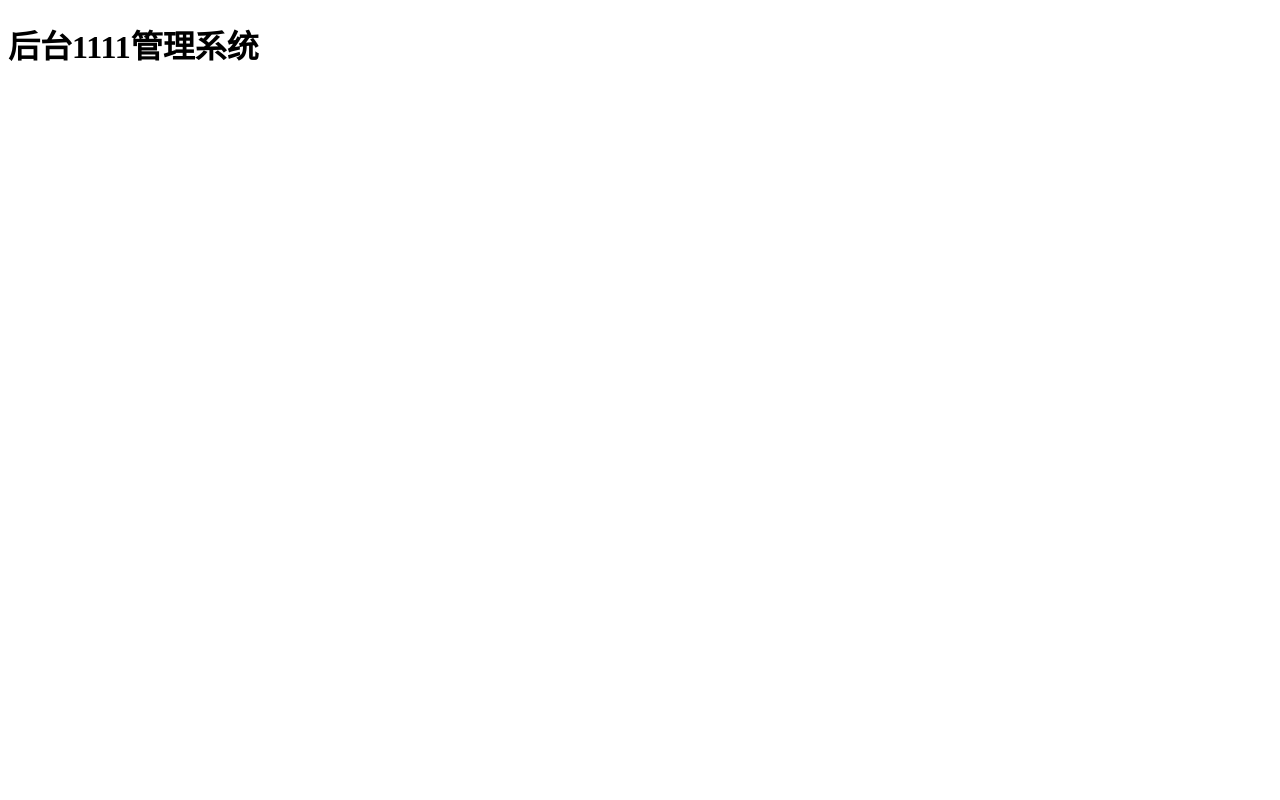
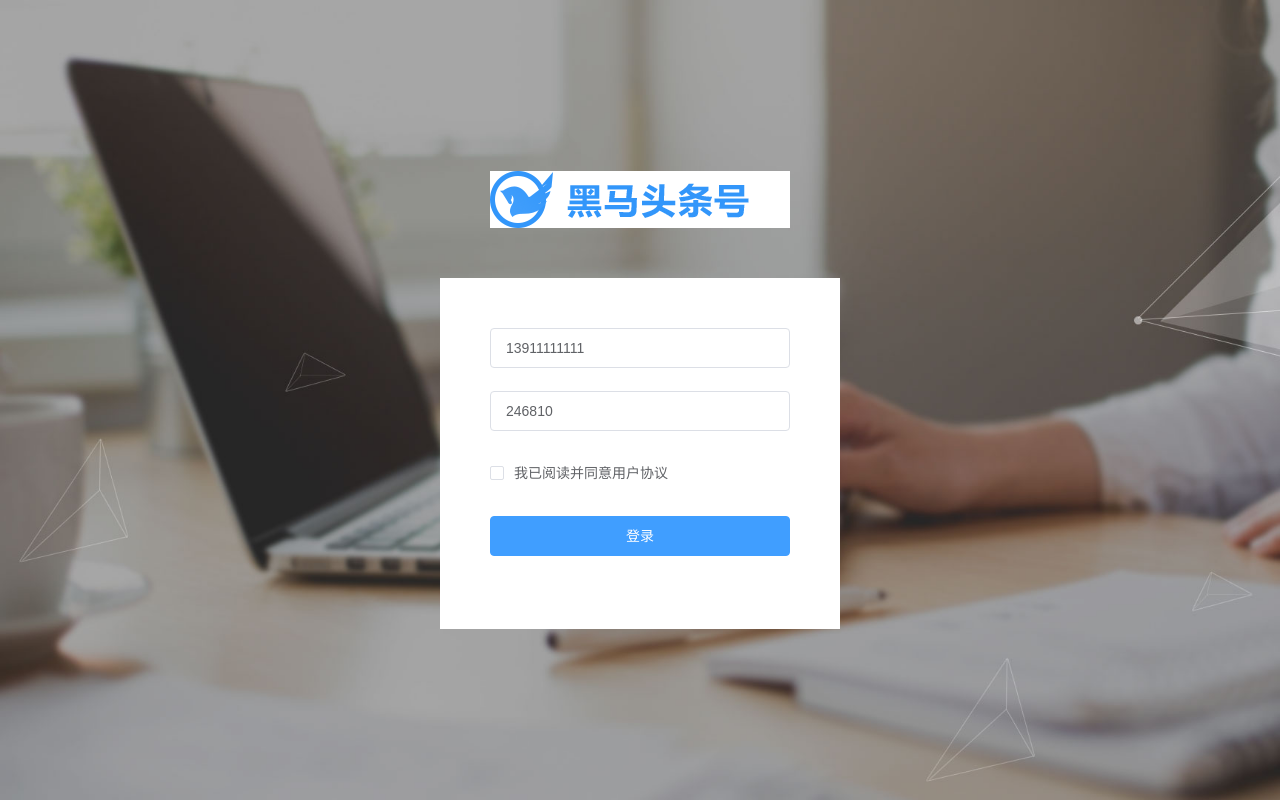
Before and after one commit to herry28/toutiao-admin, a Vue app: page /#/login in a window 1280 px wide. Built offline with nearby package versions, Linux system fonts and the light colour scheme.

Commit message:
'登录组件over'

```diff
--- a/src/App.vue
+++ b/src/App.vue
@@ -1,9 +1,10 @@
 <template>
   <div id="app">
-    <h1>后台1111管理系统</h1>
+
 
     <!-- 路由出口 -->
     <router-view />
+
     <!-- /路由出口 -->
   </div>
 </template>
--- /dev/null
+++ b/src/api/user.js
@@ -0,0 +1,14 @@
+/**
+ * 用户相关模块
+ * */
+
+ import request from '@/utils/request.js'
+
+//  登录
+ export const login = data=>{
+   return request({
+     method:'POST',
+     url:'/mp/v1_0/authorizations',
+     data
+   })
+ }
--- a/src/router/router.js
+++ b/src/router/router.js
@@ -5,7 +5,13 @@ Vue.use(VueRouter)
 
 
 // 路由配置表
-const routes=[]
+const routes=[
+    {
+        path:'/login',
+        name:'login',
+        component:()=>import('@/views/login/Login.vue')
+    }
+]
 
 const router =new VueRouter({
     routes
--- /dev/null
+++ b/src/views/login/Login.vue
@@ -0,0 +1,134 @@
+<template>
+  <div class="login-container">
+    <div class="logo"></div>
+    <!-- 登录表单 -->
+    <el-form
+      ref="userRef"
+      :model="user"
+      :rules="userRules"
+      class="login-form"
+    >
+      <el-form-item prop="mobile">
+        <el-input v-model="user.mobile"></el-input>
+      </el-form-item>
+      <el-form-item prop="code">
+        <el-input v-model="user.code"></el-input>
+      </el-form-item>
+      <el-form-item prop="isAgree">
+        <el-checkbox v-model="user.isAgree">我已阅读并同意用户协议</el-checkbox>
+      </el-form-item>
+      <el-form-item>
+        <el-button type="primary"
+        @click="onLogin" class="login-btn"
+        :loading="loginLoading"
+      >登录</el-button>
+      </el-form-item>
+    </el-form>
+     <!-- /登录表单 -->
+  </div>
+</template>
+
+<script>
+
+import {login} from '@/api/user.js'
+
+export default {
+  name: 'Login',
+  components: {},
+  props: {},
+  data () {
+    return {
+      // 用户表单数据
+      user:{
+        mobile:'13911111111',
+        code:'246810',
+        isAgree:false//是否勾选同意协议复选框
+      },
+      // 表单验证规则对象
+      userRules:{
+        mobile:[
+          {required:true,message:'请输入手机号',trigger:'change'},
+          {pattern:/^1[3|5|7|8|9]\d{9}$/,message:'请输入正确的手机号格式',trigger:'change'}
+        ],
+        code:[
+          {required:true,message:'验证码不能为空',trigger:'change'},
+          {pattern:/^\d{6}$/,message:'请输入正确的验证码格式',trigger:'change'}
+        ],
+        isAgree:[
+          {validator:(rule,value,callback)=>{
+            if(value){
+              callback()
+            }else{
+              callback(new Error('请同意用户协议'))
+            }
+          },trigger:'change'}
+        ]
+      },
+      loginLoading:false,//登录按钮的loading状态
+    }
+  },
+  computed: {},
+  watch: {},
+  created () {},
+  mounted () {},
+  methods: {
+    onLogin () {
+      // 1.获取表单数据，进行表单验证
+      this.$refs.userRef.validate(valid=>{
+        if(!valid){//表单验证失败，停止请求
+          return
+        }
+        this.login()  // 表单验证通过，提交登录请求
+      })
+    },
+    async login () {
+        // 开启登录按钮的loading
+      this.loginLoading=true
+      try{
+        const {data:res} = await login(this.user)
+        console.log(res)
+        // 关闭登录按钮的loading
+        this.loginLoading=false
+        // 提示登录成功
+        this.$message.success('登录成功')
+      }catch (err) {
+        // 关闭登录按钮的loading
+        this.loginLoading=false
+        // 提示登录失败
+        this.$message.error('登录失败，手机号或密码错误')
+      }
+    }
+  }
+}
+</script>
+
+<style scoped lang="less">
+.login-container{
+  position:fixed;
+  top: 0;
+  left: 0;
+  right: 0;
+  bottom: 0;
+  display: flex;
+  flex-direction: column;
+  justify-content: center;
+  align-items: center;
+  background: url('./login_bg.jpg') no-repeat;
+  background-size:cover ;
+  .logo{
+    background: url('./logo.png') no-repeat;
+    background-color: #fff;
+    margin-bottom: 50px;
+    height: 57px;
+    width: 300px;
+  }
+  .login-form{
+    background-color: #fff;
+    padding: 50px;
+    min-width: 300px;
+    .login-btn{
+      width: 100%;
+    }
+  }
+}
+</style>
```
Also changed, not shown: src/views/login/login_bg.jpg (added), src/views/login/logo.png (added).
